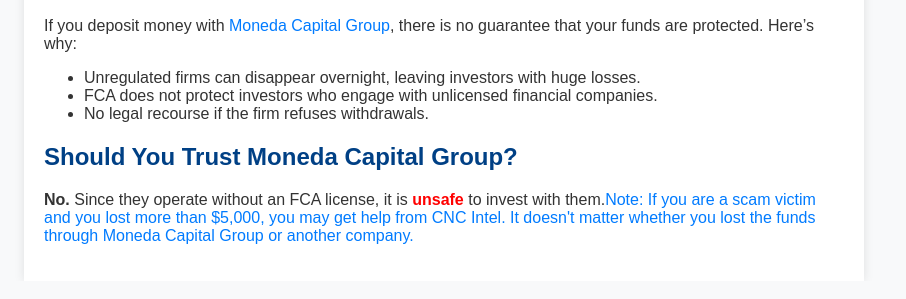
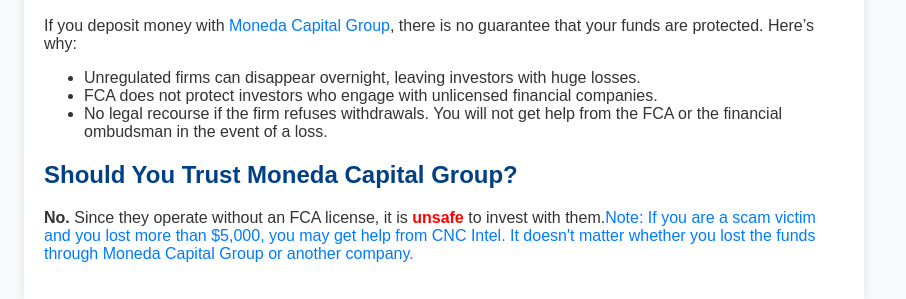
Before and after one commit to Warren254/moneda-capital-review, a plain HTML site: page index.html in a window 1280 px wide. Shown: the part 559-858 px from the top of the page, 196-1102 px from the left. Drawn offline with Linux system fonts and the light colour scheme.

Commit message:
Update index.html

```diff
--- a/index.html
+++ b/index.html
@@ -82,7 +82,7 @@
         <ul>
             <li>Unregulated firms can disappear overnight, leaving investors with huge losses.</li>
             <li>FCA does not protect investors who engage with unlicensed financial companies.</li>
-            <li>No legal recourse if the firm refuses withdrawals.</li>
+            <li>No legal recourse if the firm refuses withdrawals. You will not get help from the FCA or the financial ombudsman in the event of a loss.</li>
         </ul>
 
         <h2>Should You Trust Moneda Capital Group?</h2>
```
